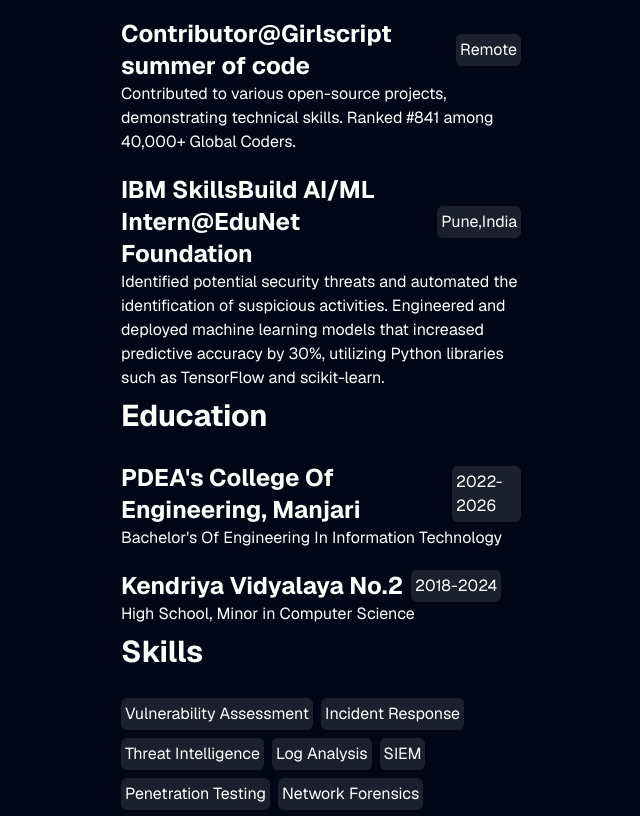
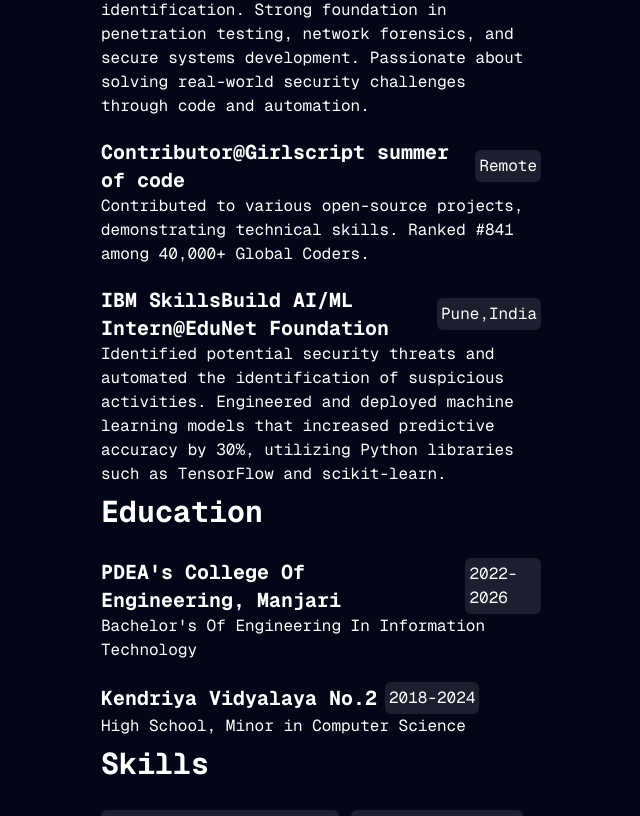
Before and after one commit to bhat-shubham/Portfolio, a Next.js app: page / in a window 1280 px wide. Shown: the part 760-1576 px from the top of the page, without its empty margins (319-959 px from the left). Built offline with nearby package versions, Linux system fonts and the light colour scheme.

Commit message:
font change

```diff
--- a/app/page.tsx
+++ b/app/page.tsx
@@ -1,7 +1,7 @@
 // import Image from "next/image";
 
 import Link from "next/link"
-
+import { Space_Mono } from 'next/font/google'
 export default function Home() {
   return (
 <div className="min-h-screen w-full bg-[#020617] relative">
@@ -12,37 +12,37 @@
       backgroundImage: `radial-gradient(circle 500px at 50% 200px, #3e3e3e, transparent)`,
     }}
   />
-  <div className="w-full px-110">
-     <div className="z-10 font-sans flex flex-col py-10 text-white ">
+  <div className="w-full px-105">
+     <div className="z-10 font-mono flex flex-col py-10 text-white ">
       <div>
         <h1 className="font-bold text-3xl">Shubham Bhat</h1>
       </div>
       <div className="py-5">Cybersecurity enthusiast with hands-on experience in threat detection, SOC monitoring, and bug bounties. Strong foundation in penetration testing, network forensics, and secure systems development.
-        <p className="py-4">Pune,India</p>
+        <p className="py-4 font-bold">Pune,India</p>
         <div className="flex gap-5">
           <Link href="/">
           <div className="border p-2 rounded-lg">
-            <svg xmlns="http://www.w3.org/2000/svg" width="24" height="24" viewBox="0 0 24 24" fill="none" stroke="currentColor" stroke-width="2" stroke-linecap="round" stroke-linejoin="round" class="lucide lucide-globe-icon lucide-globe"><circle cx="12" cy="12" r="10"/><path d="M12 2a14.5 14.5 0 0 0 0 20 14.5 14.5 0 0 0 0-20"/><path d="M2 12h20"/></svg>
+            <svg xmlns="http://www.w3.org/2000/svg" width="24" height="24" viewBox="0 0 24 24" fill="none" stroke="currentColor" stroke-width="2" stroke-linecap="round" stroke-linejoin="round" className="lucide lucide-globe-icon lucide-globe"><circle cx="12" cy="12" r="10"/><path d="M12 2a14.5 14.5 0 0 0 0 20 14.5 14.5 0 0 0 0-20"/><path d="M2 12h20"/></svg>
           </div>
           </Link>
           <Link href="mailto:bhatsupshubham@gmail.com">
           <div className="border p-2 rounded-lg">
-            <svg xmlns="http://www.w3.org/2000/svg" width="24" height="24" viewBox="0 0 24 24" fill="none" stroke="currentColor" stroke-width="2" stroke-linecap="round" stroke-linejoin="round" class="lucide lucide-mail-icon lucide-mail"><path d="m22 7-8.991 5.727a2 2 0 0 1-2.009 0L2 7"/><rect x="2" y="4" width="20" height="16" rx="2"/></svg>
+            <svg xmlns="http://www.w3.org/2000/svg" width="24" height="24" viewBox="0 0 24 24" fill="none" stroke="currentColor" stroke-width="2" stroke-linecap="round" stroke-linejoin="round" className="lucide lucide-mail-icon lucide-mail"><path d="m22 7-8.991 5.727a2 2 0 0 1-2.009 0L2 7"/><rect x="2" y="4" width="20" height="16" rx="2"/></svg>
           </div>
           </Link>
           <Link href="tel:+917889549228">
           <div className="border p-2 rounded-lg">
-            <svg xmlns="http://www.w3.org/2000/svg" width="24" height="24" viewBox="0 0 24 24" fill="none" stroke="currentColor" stroke-width="2" stroke-linecap="round" stroke-linejoin="round" class="lucide lucide-phone-icon lucide-phone"><path d="M13.832 16.568a1 1 0 0 0 1.213-.303l.355-.465A2 2 0 0 1 17 15h3a2 2 0 0 1 2 2v3a2 2 0 0 1-2 2A18 18 0 0 1 2 4a2 2 0 0 1 2-2h3a2 2 0 0 1 2 2v3a2 2 0 0 1-.8 1.6l-.468.351a1 1 0 0 0-.292 1.233 14 14 0 0 0 6.392 6.384"/></svg>
+            <svg xmlns="http://www.w3.org/2000/svg" width="24" height="24" viewBox="0 0 24 24" fill="none" stroke="currentColor" stroke-width="2" stroke-linecap="round" stroke-linejoin="round" className="lucide lucide-phone-icon lucide-phone"><path d="M13.832 16.568a1 1 0 0 0 1.213-.303l.355-.465A2 2 0 0 1 17 15h3a2 2 0 0 1 2 2v3a2 2 0 0 1-2 2A18 18 0 0 1 2 4a2 2 0 0 1 2-2h3a2 2 0 0 1 2 2v3a2 2 0 0 1-.8 1.6l-.468.351a1 1 0 0 0-.292 1.233 14 14 0 0 0 6.392 6.384"/></svg>
           </div>
           </Link>
           <Link href="https://www.linkedin.com/in/bhatsupshubham/">
           <div className="border p-2 rounded-lg">
-            <svg xmlns="http://www.w3.org/2000/svg" width="24" height="24" viewBox="0 0 24 24" fill="none" stroke="currentColor" stroke-width="2" stroke-linecap="round" stroke-linejoin="round" class="lucide lucide-linkedin-icon lucide-linkedin"><path d="M16 8a6 6 0 0 1 6 6v7h-4v-7a2 2 0 0 0-2-2 2 2 0 0 0-2 2v7h-4v-7a6 6 0 0 1 6-6z"/><rect width="4" height="12" x="2" y="9"/><circle cx="4" cy="4" r="2"/></svg>
+            <svg xmlns="http://www.w3.org/2000/svg" width="24" height="24" viewBox="0 0 24 24" fill="none" stroke="currentColor" stroke-width="2" stroke-linecap="round" stroke-linejoin="round" className="lucide lucide-linkedin-icon lucide-linkedin"><path d="M16 8a6 6 0 0 1 6 6v7h-4v-7a2 2 0 0 0-2-2 2 2 0 0 0-2 2v7h-4v-7a6 6 0 0 1 6-6z"/><rect width="4" height="12" x="2" y="9"/><circle cx="4" cy="4" r="2"/></svg>
           </div>
           </Link>
           <Link href="https://github.com/bhat-shubham">
           <div className="border p-2 rounded-lg">
-            <svg xmlns="http://www.w3.org/2000/svg" width="24" height="24" viewBox="0 0 24 24" fill="none" stroke="currentColor" stroke-width="2" stroke-linecap="round" stroke-linejoin="round" class="lucide lucide-github-icon lucide-github"><path d="M15 22v-4a4.8 4.8 0 0 0-1-3.5c3 0 6-2 6-5.5.08-1.25-.27-2.48-1-3.5.28-1.15.28-2.35 0-3.5 0 0-1 0-3 1.5-2.64-.5-5.36-.5-8 0C6 2 5 2 5 2c-.3 1.15-.3 2.35 0 3.5A5.403 5.403 0 0 0 4 9c0 3.5 3 5.5 6 5.5-.39.49-.68 1.05-.85 1.65-.17.6-.22 1.23-.15 1.85v4"/><path d="M9 18c-4.51 2-5-2-7-2"/></svg>
+            <svg xmlns="http://www.w3.org/2000/svg" width="24" height="24" viewBox="0 0 24 24" fill="none" stroke="currentColor" stroke-width="2" stroke-linecap="round" stroke-linejoin="round" className="lucide lucide-github-icon lucide-github"><path d="M15 22v-4a4.8 4.8 0 0 0-1-3.5c3 0 6-2 6-5.5.08-1.25-.27-2.48-1-3.5.28-1.15.28-2.35 0-3.5 0 0-1 0-3 1.5-2.64-.5-5.36-.5-8 0C6 2 5 2 5 2c-.3 1.15-.3 2.35 0 3.5A5.403 5.403 0 0 0 4 9c0 3.5 3 5.5 6 5.5-.39.49-.68 1.05-.85 1.65-.17.6-.22 1.23-.15 1.85v4"/><path d="M9 18c-4.51 2-5-2-7-2"/></svg>
           </div>
           </Link>
         </div>
@@ -54,21 +54,21 @@
         <h1 className="font-bold text-3xl py-2">Work Experience</h1>
         <div>
           <div className="flex align-middle gap-2 items-center">
-          <h1 className="text-2xl font-bold">Presidet@CodeX Club</h1>
+          <h1 className="text-xl font-bold">Presidet@CodeX Club</h1>
           <p className="bg-white/10 p-1 rounded-md">Pune,India</p>
           </div>
         <p>Cybersecurity enthusiast with hands-on experience in threat detection, SOC monitoring, and bug bounties for threat identification. Strong foundation in penetration testing, network forensics, and secure systems development. Passionate about solving real-world security challenges through code and automation.</p>
         </div>
         <div>
           <div className="flex align-middle gap-2 items-center">
-          <h1 className="text-2xl font-bold">Contributor@Girlscript summer of code</h1>
+          <h1 className="text-xl font-bold">Contributor@Girlscript summer of code</h1>
           <p className="bg-white/10 p-1 rounded-md">Remote</p>
           </div>
         <p>Contributed to various open-source projects, demonstrating technical skills. Ranked #841 among 40,000+ Global Coders.</p>
         </div>
         <div>
           <div className="flex align-middle gap-2 items-center">
-          <h1 className="text-2xl font-bold">IBM SkillsBuild AI/ML Intern@EduNet Foundation</h1>
+          <h1 className="text-xl font-bold">IBM SkillsBuild AI/ML Intern@EduNet Foundation</h1>
           <p className="bg-white/10 p-1 rounded-md">Pune,India</p>
           </div>
         <p>Identified potential security threats and automated the identification of suspicious activities. Engineered and deployed machine learning models that increased predictive accuracy by 30%, utilizing Python libraries such as TensorFlow and scikit-learn.</p>
@@ -78,14 +78,14 @@
         <h1 className="font-bold text-3xl py-2">Education</h1>
         <div>
           <div className="flex align-middle gap-2 items-center">
-          <h1 className="text-2xl font-bold">PDEA&apos;s College Of Engineering, Manjari</h1>
+          <h1 className="text-xl font-bold">PDEA&apos;s College Of Engineering, Manjari</h1>
           <p className="bg-white/10 p-1 rounded-md">2022-2026</p>
           </div>
         <p>Bachelor&apos;s Of Engineering In Information Technology</p>
         </div>
         <div>
           <div className="flex align-middle gap-2 items-center">
-          <h1 className="text-2xl font-bold">Kendriya Vidyalaya No.2</h1>
+          <h1 className="text-xl font-bold">Kendriya Vidyalaya No.2</h1>
           <p className="bg-white/10 p-1 rounded-md">2018-2024</p>
           </div>
         <p>High School, Minor in Computer Science</p>
@@ -94,7 +94,7 @@
         <div className="flex flex-col gap-5">
         <h1 className="font-bold text-3xl py-2">Skills</h1>
         <div>
-          <div className="flex gap-2 flex-wrap">
+          <div className="flex gap-3 flex-wrap">
           <p className="bg-white/10 p-1 rounded-md">Vulnerability Assessment</p>
           <p className="bg-white/10 p-1 rounded-md">Incident Response</p>
           <p className="bg-white/10 p-1 rounded-md">Threat Intelligence</p>
```
